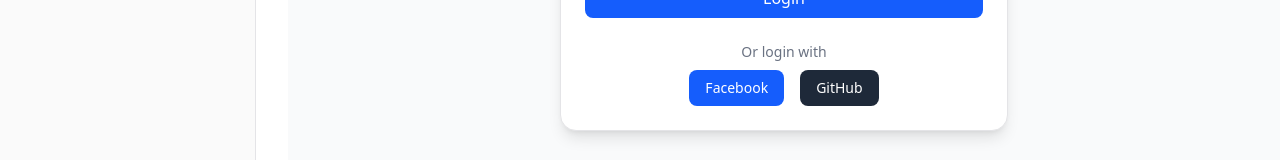
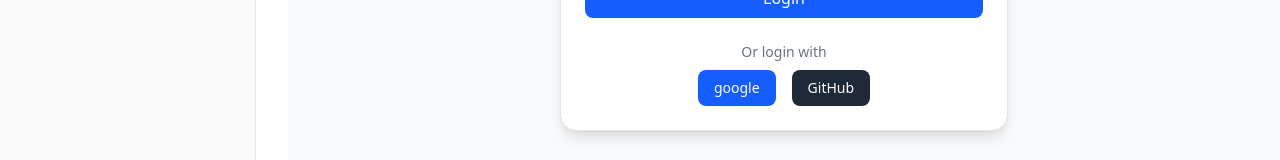
Before and after one commit to roshanrjl/youtube, a React (Vite) app in the folder client/: page /login in a window 1280 px wide. Shown: the part 533-693 px from the top of the page. Built offline with nearby package versions, Linux system fonts and the light colour scheme.

Commit message:
feat: add Google and GitHub login functionality; integrate login buttons in Login component and connect to respective API endpoints

```diff
--- a/client/src/api/userApi/userapi.jsx
+++ b/client/src/api/userApi/userapi.jsx
@@ -51,3 +51,11 @@
 export const getWatchHistory =()=>{
   return apiClient.get("users/history")
 }
+
+export const googlelogin=()=>{
+  return apiClient.get("users/google")
+}
+
+export const githublogin=()=>{
+  return apiClient.get("users/github")
+}
--- a/client/src/components/login.jsx
+++ b/client/src/components/login.jsx
@@ -11,6 +11,8 @@
   CardHeader,
   CardTitle,
 } from "./components/ui/card";
+import { googlelogin } from "../api/userApi/userapi";
+import { githublogin } from "../api/userApi/userapi";
 
 export default function Login() {
   const dispatch = useDispatch();
@@ -110,10 +112,20 @@
         <CardFooter className="flex flex-col items-center space-y-2 text-sm">
           <p className="text-gray-500">Or login with</p>
           <div className="flex space-x-4">
-            <button className="px-4 py-2 bg-blue-600 text-white rounded-md hover:bg-blue-700">
-              Facebook
+            <button className="px-4 py-2 bg-blue-600 text-white rounded-md hover:bg-blue-700"
+             onClick={async()=>{
+               googlelogin()
+             }}
+
+            >
+              google
             </button>
-            <button className="px-4 py-2 bg-gray-800 text-white rounded-md hover:bg-gray-900">
+            <button className="px-4 py-2 bg-gray-800 text-white rounded-md hover:bg-gray-900"
+
+            onClick={async()=>{
+                window.location.href = "http://localhost:5000/api/v1/users/google";
+             }}
+            >
               GitHub
             </button>
           </div>
```
